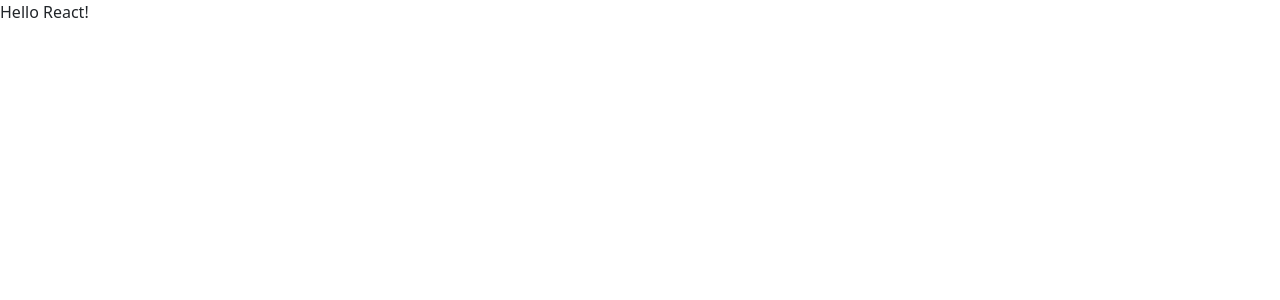
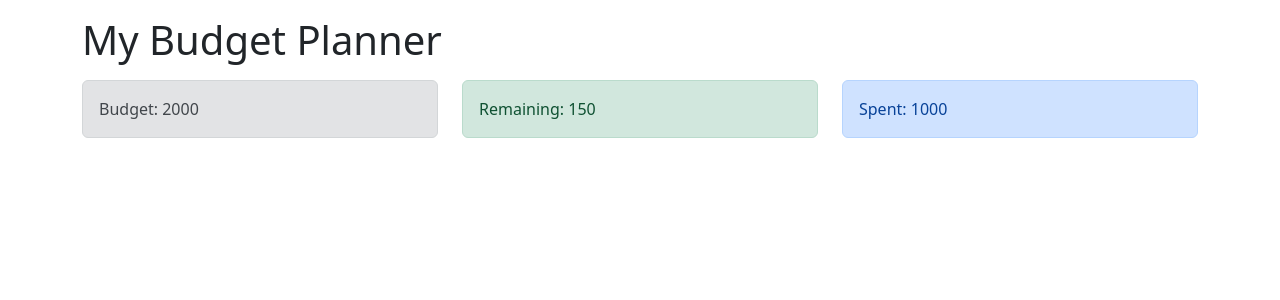
Before and after one commit to samuelvilkovsky/budget-app, a React (Create React App) app: page / in a window 1280 px wide. Shown: the top 300 px of the page. Built offline with nearby package versions, Linux system fonts and the light colour scheme.

Commit message:
Added components to the app.js file

```diff
--- a/src/App.js
+++ b/src/App.js
@@ -1,8 +1,27 @@
 import React from "react";
 import 'bootstrap/dist/css/bootstrap.min.css';
+import Budget from './components/Budget';
+import Remaining from './components/Remaining';
+import Spent from './components/Spent'
+
 
 const App = () => {
-  return <p>Hello React!</p>;
+  return (
+    <div className="container">
+      <h1 className="mt-3">My Budget Planner</h1>
+      <div className="row mt-3">
+        <div className="col-sm">
+          <Budget />
+        </div>
+        <div className="col-sm">
+          <Remaining />
+        </div>
+        <div className="col-sm">
+          <Spent />
+        </div>
+      </div>
+    </div>
+  )
 };
 
 export default App;
--- a/src/components/Spent.js
+++ b/src/components/Spent.js
@@ -1,9 +1,10 @@
 import React from "react";
 
+// created new component
 const Spent = () => {
     return(
         <div className="alert alert-primary">
-            <span></span>
+            <span>Spent: 1000</span>
         </div>
     );
 };
```
